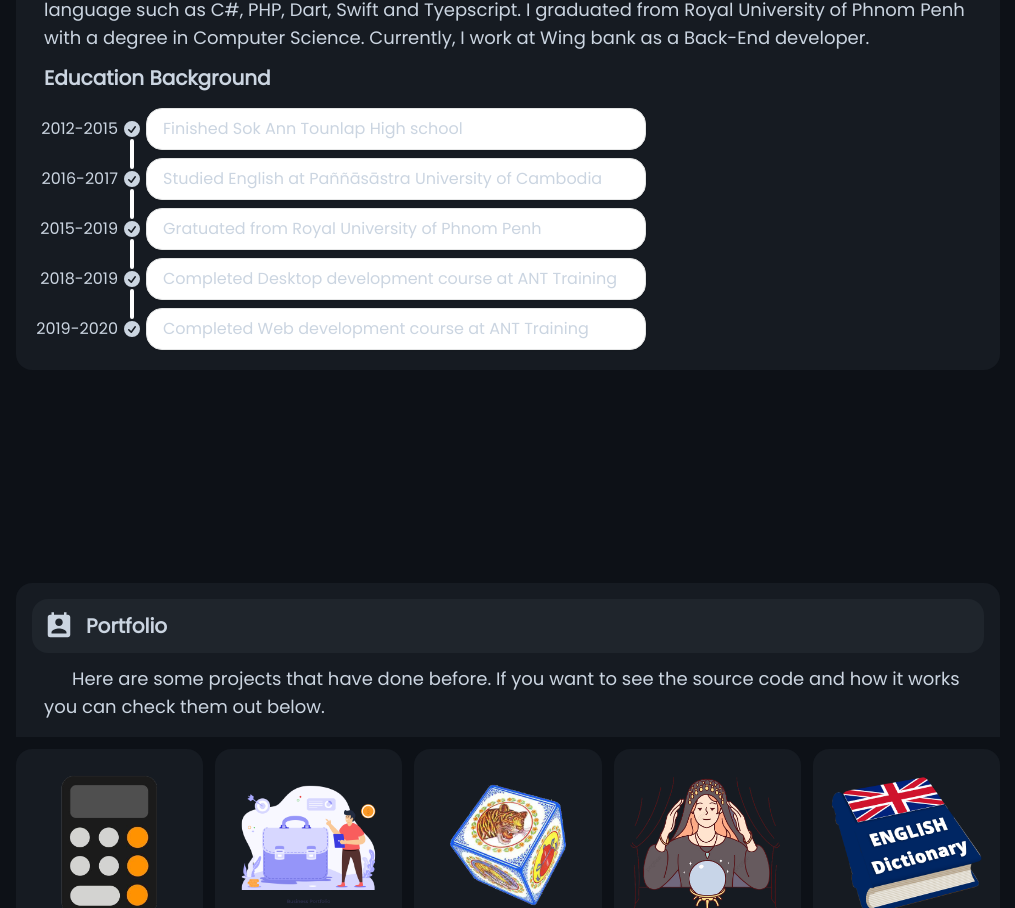
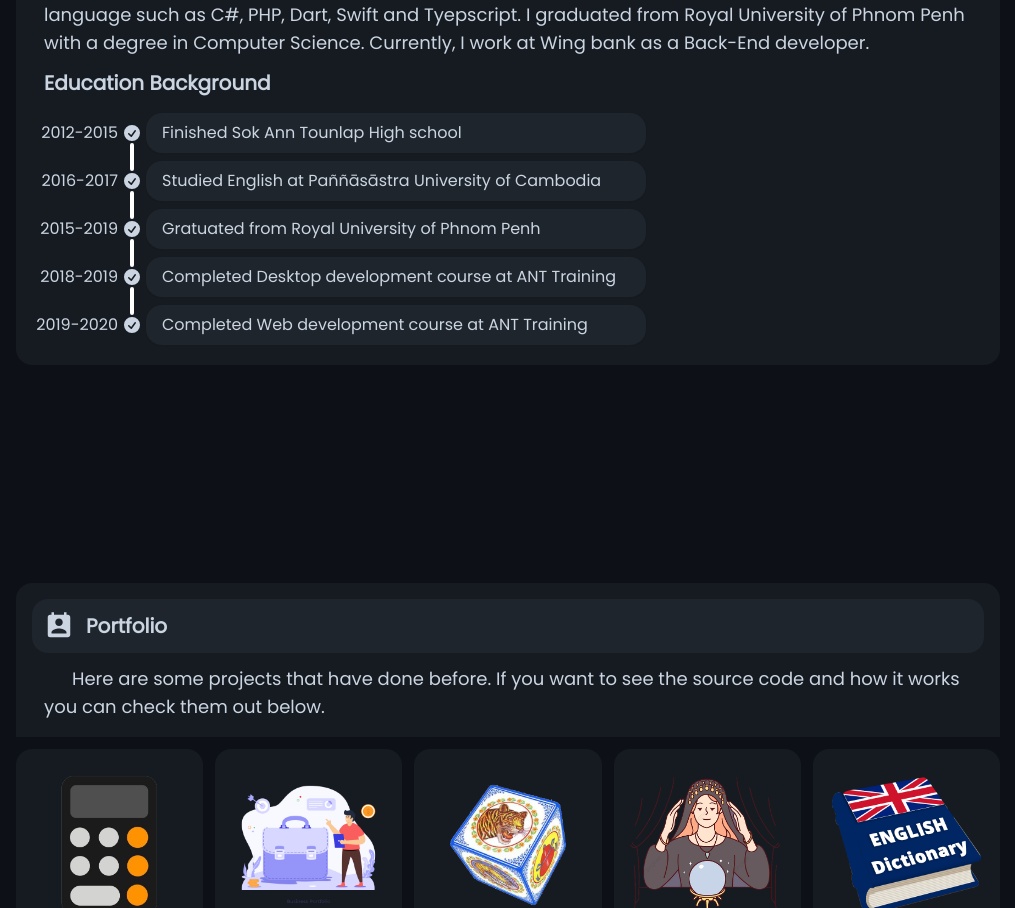
Before and after one commit to it-phnomden/maportfolio, a React (Create React App) app: page / in a window 1280 px wide. Shown: the part 1100-2008 px from the top of the page, without its empty margins (132-1147 px from the left). Built offline with nearby package versions, Linux system fonts and the light colour scheme.

Commit message:
Changed edu desc bgcolor

```diff
--- a/src/components/AboutMe.jsx
+++ b/src/components/AboutMe.jsx
@@ -45,7 +45,7 @@ const AboutMe = () => {
                 />
               </svg>
             </div>
-            <div className="timeline-end timeline-box w-[500px] max-md:w-[60vw]">
+            <div className="timeline-end timeline-box w-[500px] max-md:w-[60vw] bg-[#e9ecf3] dark:bg-[#1f252c] border-none">
               Finished Sok Ann Tounlap High school
             </div>
             <hr />
@@ -67,7 +67,7 @@ const AboutMe = () => {
                 />
               </svg>
             </div>
-            <div className="timeline-end timeline-box w-[500px] max-md:w-[60vw]">
+            <div className="timeline-end timeline-box w-[500px] max-md:w-[60vw] bg-[#e9ecf3] dark:bg-[#1f252c] border-none">
               Studied English at Paññāsāstra University of Cambodia
             </div>
             <hr />
@@ -89,7 +89,7 @@ const AboutMe = () => {
                 />
               </svg>
             </div>
-            <div className="timeline-end timeline-box w-[500px] max-md:w-[60vw]">
+            <div className="timeline-end timeline-box w-[500px] max-md:w-[60vw] bg-[#e9ecf3] dark:bg-[#1f252c] border-none">
               Gratuated from Royal University of Phnom Penh
             </div>
             <hr />
@@ -111,7 +111,7 @@ const AboutMe = () => {
                 />
               </svg>
             </div>
-            <div className="timeline-end timeline-box w-[500px] max-md:w-[60vw]">
+            <div className="timeline-end timeline-box w-[500px] max-md:w-[60vw] bg-[#e9ecf3] dark:bg-[#1f252c] border-none">
               Completed Desktop development course at ANT Training
             </div>
             <hr />
@@ -133,7 +133,7 @@ const AboutMe = () => {
                 />
               </svg>
             </div>
-            <div className="timeline-end timeline-box w-[500px] max-md:w-[60vw]">
+            <div className="timeline-end timeline-box w-[500px] max-md:w-[60vw] bg-[#e9ecf3] dark:bg-[#1f252c] border-none">
               Completed Web development course at ANT Training
             </div>
           </li>
```
